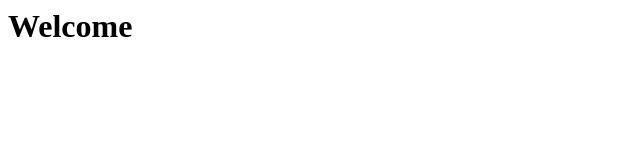
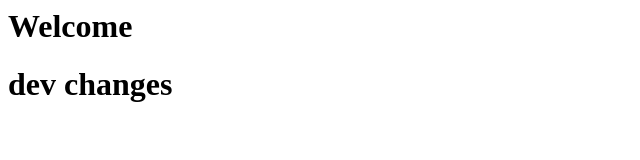
Before and after one commit to pallavi-vetal/devoptraining, a plain HTML site: page index.html in a window 1280 px wide. Shown: the whole page, without its empty margins (0-640 px from the left). Drawn offline with Linux system fonts and the light colour scheme.

Commit message:
dev changes

```diff
--- a/index.html
+++ b/index.html
@@ -4,5 +4,6 @@
     </head>
     <body>
         <h1>Welcome</h1>
+        <h1>dev changes</h1>
     </body>
 </html>
```
